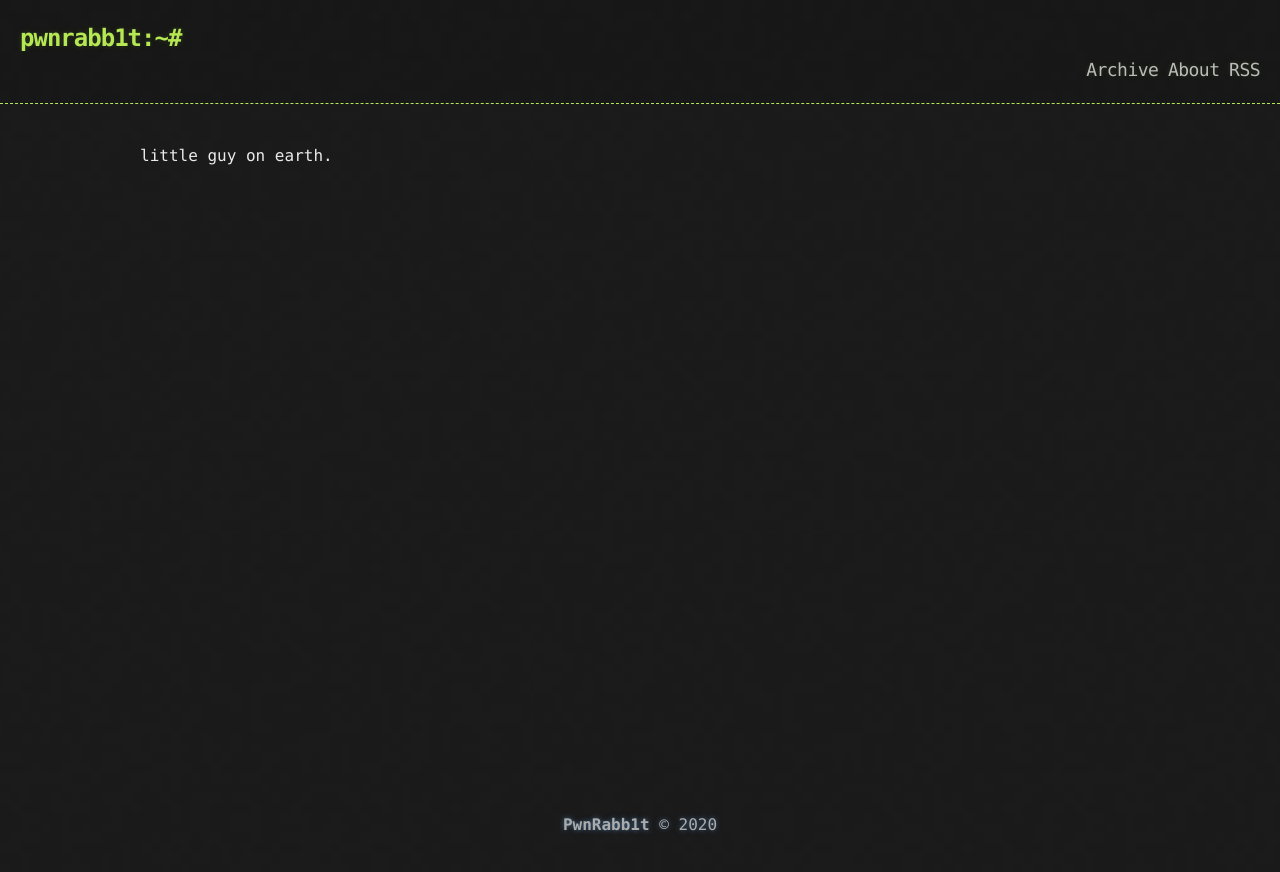
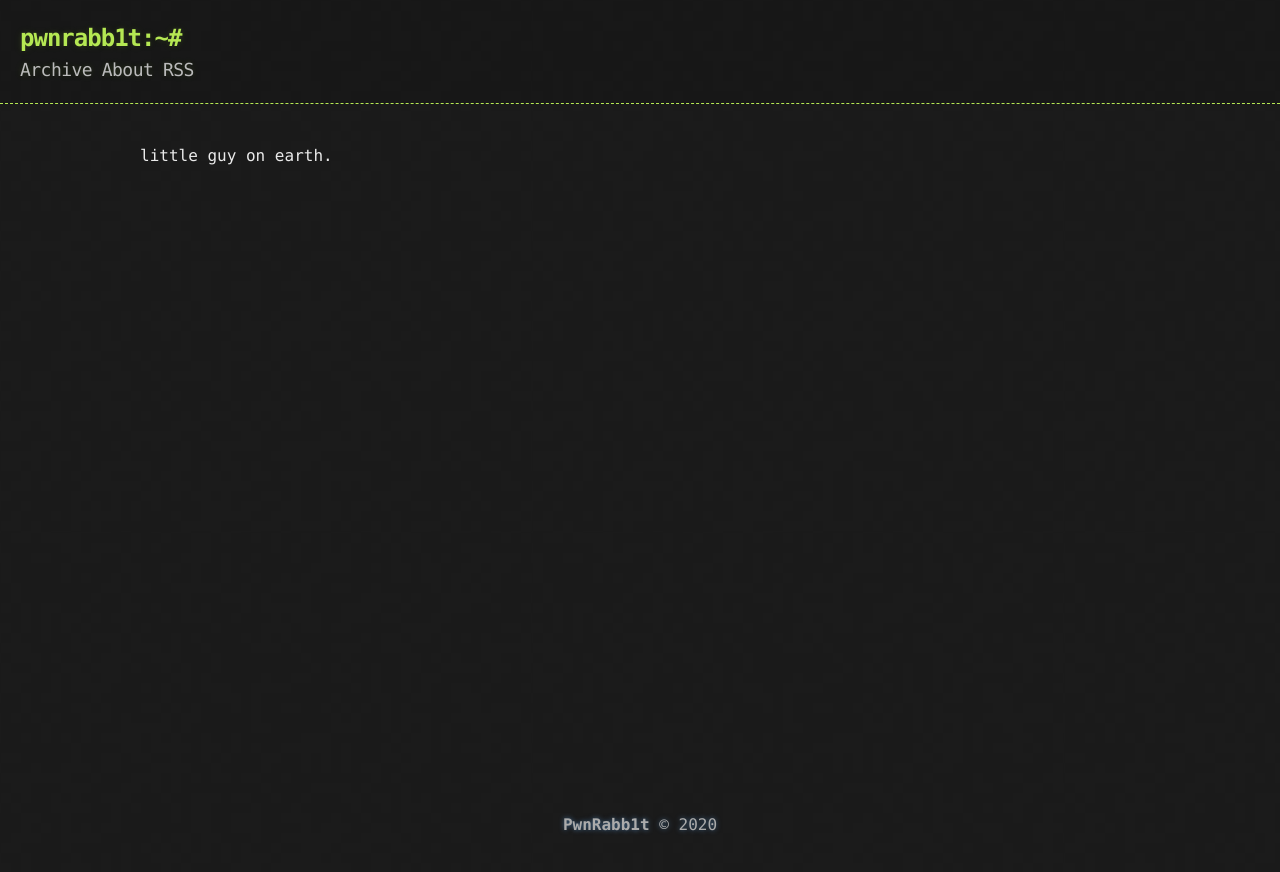
Before and after one commit to rtfingc/rtfingc.github.io, a Jekyll site: the page built from about.md, in a window 1280 px wide. Shown: the top 872 px of the page. Built offline with Jekyll 4.4.1, drawn with Linux system fonts in a browser that asks for light colours.

Commit message:
hacker theme

```diff
--- a/_sass/base.scss
+++ b/_sass/base.scss
@@ -58,7 +58,7 @@ header {
 
 .header-links {
   text-decoration: none;
-  text-align: right;
+  text-align: left;
 }
 
 .header-link {
--- a/index.html
+++ b/index.html
@@ -7,7 +7,7 @@ layout: default
       <li>
           <h2><a href="{{ post.url | prepend: site.baseurl | replace: '//', '/' }}">{{ post.title }}</a></h2>
           <time datetime="{{ post.date | date_to_xmlschema }}">{{ post.date | date_to_string }}</time>
-          <p>{{ post.content | strip_html | truncatewords:50 }}</p>
+          <!--<p>{{ post.content | strip_html | truncatewords:50 }}</p>-->
       </li>
     {% endfor %}
 </ul>
```
Also changed, not shown: 3 other files.
